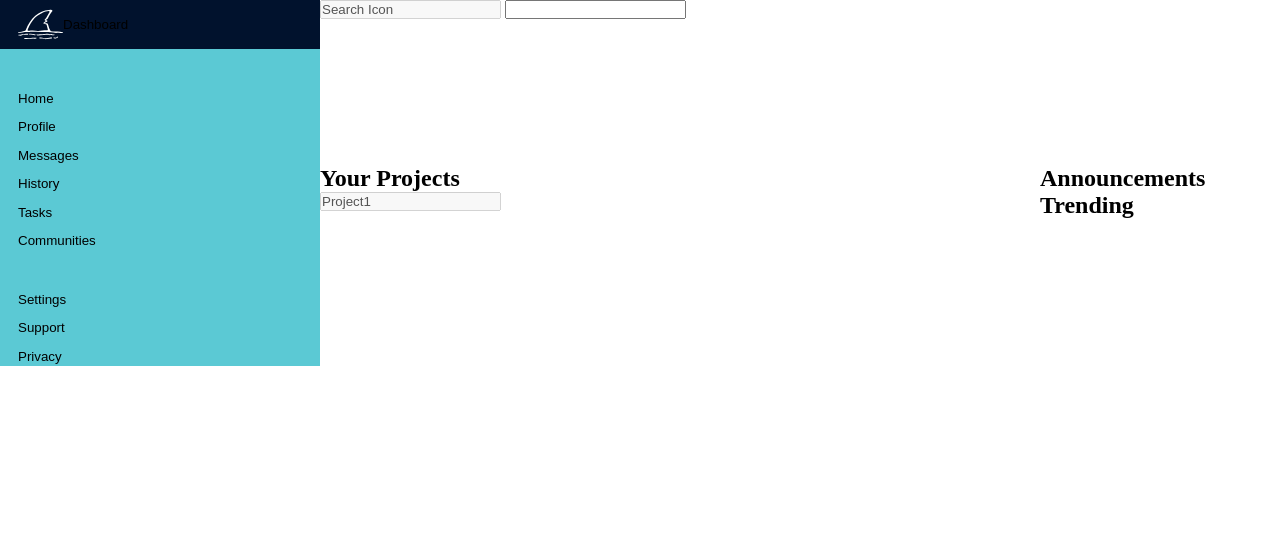
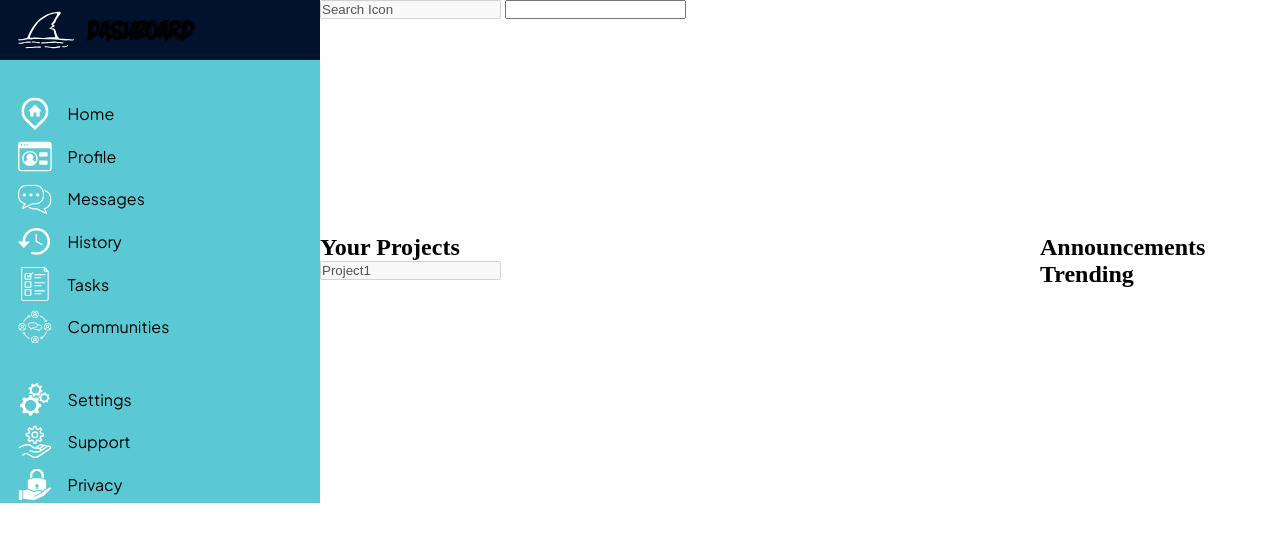
Before and after one commit to j4mes999/admin-dashboard, a plain HTML site: page index.html in a window 1280 px wide. Drawn offline with Linux system fonts and the light colour scheme.

Commit message:
Add icons to the sidebar

```diff
--- a/index.html
+++ b/index.html
@@ -10,43 +10,43 @@
     <div class="main-container">
         <div class="sidebar">
             <button class="button-item">
-                <img class="dashboard-icon" src="media/dashboard.svg" alt="" srcset="">
+                <img class="dashboard-icon" src="media/dashboard.svg">
                 <span class="icon-text">Dashboard</span>
             </button>
             <ul class="main-group">
                 <li>
                     <button class="button-item">
-                        <img src="" alt="" srcset="">
+                        <img class="icon-group" src="media/home.svg">
                         <span class="icon-text">Home</span>
                     </button>
                 </li>
                 <li>
                     <button class="button-item">
-                        <img src="" alt="" srcset="">
+                        <img class="icon-group" src="media/profile.svg">
                         <span class="icon-text">Profile</span>
                     </button>
                 </li>
                 <li>
                     <button class="button-item">
-                        <img src="" alt="" srcset="">
+                        <img class="icon-group" src="media/messages.svg">
                         <span class="icon-text">Messages</span>
                     </button>
                 </li>
                 <li>
                     <button class="button-item">
-                        <img src="" alt="" srcset="">
+                        <img class="icon-group" src="media/history.svg">
                         <span class="icon-text">History</span>
                     </button>
                 </li>
                 <li>
                     <button class="button-item">
-                        <img src="" alt="" srcset="">
+                        <img class="icon-group" src="media/tasks.svg">
                         <span class="icon-text">Tasks</span>
                     </button>
                 </li>
                 <li>
                     <button class="button-item">
-                        <img src="" alt="" srcset="">
+                        <img class="icon-group" src="media/communities.svg">
                         <span class="icon-text">Communities</span>
                     </button>
                 </li>
@@ -54,19 +54,19 @@
             <ul class="sub-group">
                 <li>
                     <button class="button-item">
-                        <img src="" alt="" srcset="">
+                        <img class="icon-group" src="media/settings.svg">
                         <span class="icon-text">Settings</span>
                     </button>
                 </li>
                 <li>
                     <button class="button-item">
-                        <img src="" alt="" srcset="">
+                        <img class="icon-group" src="media/support.svg">
                         <span class="icon-text">Support</span>
                     </button>
                 </li>
                 <li>
                     <button class="button-item">
-                        <img src="" alt="" srcset="">
+                        <img class="icon-group" src="media/privacy.svg">
                         <span class="icon-text">Privacy</span>
                     </button>
                 </li>
--- a/style/style.css
+++ b/style/style.css
@@ -7,12 +7,22 @@
 :root{
     --blue-main-color: #5bc9d4;
     --hover-background: #01122d;
+    --sharky-font: "mona_sharkregular";
+    --jakarta-font: "plus_jakarta_sansregular";
 }
 
 @font-face {
     font-family: 'mona_sharkregular';
     src: url('/media/fonts/mona_shark-webfont.woff2') format('woff2'),
          url('/media/fonts/mona_shark-webfont.woff2') format('woff');
+    font-weight: normal;
+    font-style: normal;
+}
+
+@font-face {
+    font-family: 'plus_jakarta_sansregular';
+    src: url('/media/fonts/plusjakartasans-variablefont_wght-webfont.woff2') format('woff2'),
+         url('/media/fonts/plusjakartasans-variablefont_wght-webfont.woff') format('woff');
     font-weight: normal;
     font-style: normal;
 }
@@ -35,7 +45,16 @@
 }
 
 .dashboard-icon{
-    width: 45px;
+    width: 3.5rem;
+}
+
+.icon-group{
+    width: 2.1rem;
+}
+
+.dashboard-icon + .icon-text{
+    font: 1.5rem var(--sharky-font);
+    font-weight: 200;
 }
 
 .button-item{
@@ -46,6 +65,7 @@
     cursor: pointer;
     width: 100%;
     padding-left: 1rem;
+    gap: 1rem;
 }
 
 .sidebar > .main-group{
@@ -62,6 +82,11 @@
     padding-top: 35px;
 }
 
+.main-group .icon-text,
+.sub-group .icon-text{
+    font: 1rem var(--jakarta-font);
+}
+
 
 /* Hovering selectors */
 .button-item:hover{
```
Also changed, not shown: media/communities.svg (added), media/history.svg (added), media/home.svg (added), media/messages.svg (added), media/privacy.svg (added), media/profile.svg (added), media/settings.svg (added), media/support.svg (added), media/tasks.svg (added).
